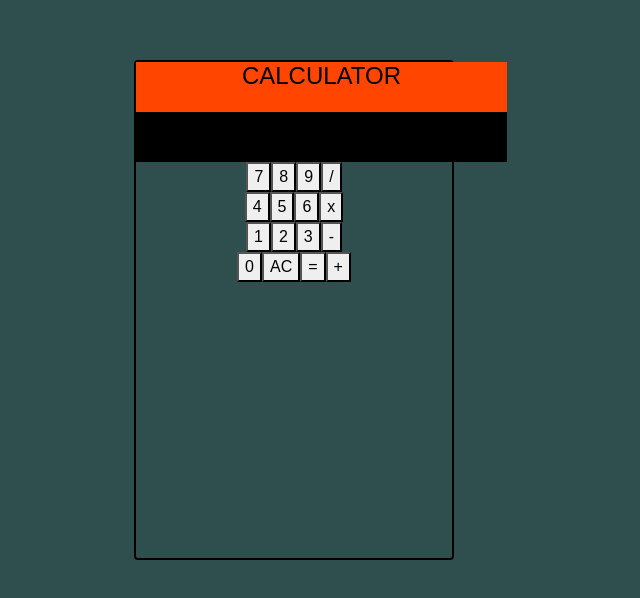
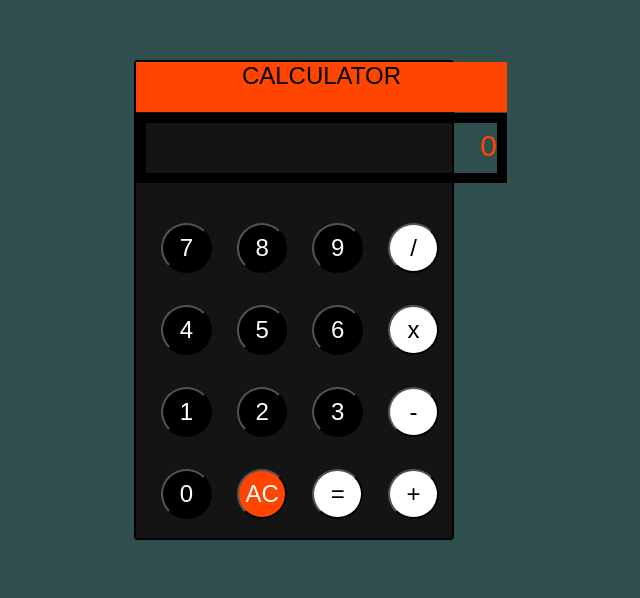
Before and after one commit to avikalohany99/vue_calculator, a Vue app: page / in a window 1280 px wide. Shown: the top 598 px of the page, without its empty margins (416-1056 px from the left). Built offline with nearby package versions, Linux system fonts and the light colour scheme.

Commit message:
additional styling

```diff
--- a/public/index.css
+++ b/public/index.css
@@ -9,15 +9,20 @@ body {
 }
 
 #screen {
-  background-color: black;
+  font-size: 30px;
+  text-align: end;
+  border: 10px solid black;
+  color: orangered;
   width: 371px;
-  height: 50px;
-  margin-top: -8px;
+  height: 70px;
+  margin-top: -7.3px;
   margin-right: -10px;
+  margin-bottom: -20px;
 }
 
 #app {
   font-family: fantasy;
+  font-weight: 300;
   -webkit-font-smoothing: antialiased;
   -moz-osx-font-smoothing: grayscale;
   text-align: center;
@@ -27,7 +32,8 @@ body {
 
 .calc-card {
   border: 2px solid black;
-  height: 500px;
+  background-color: #141414;
+  height: 480px;
   width: 400px;
   border-radius: 4px;
   cursor: pointer;
@@ -35,9 +41,39 @@ body {
 }
 
 .center {
-  display: block;
   margin: 550px;
   width: 50%;
   margin-top: auto;
   margin-bottom: auto;
 }
+
+.calculator__keys {
+  display: flex;
+  margin-bottom: -33px;
+  margin-top: -25px;
+}
+
+.break {
+  flex-basis: 100%;
+  height: 0;
+}
+
+.operator {
+  background-color: white;
+  color: black;
+}
+
+button {
+  font-size: x-large;
+  margin-top: 65px;
+  margin-left: 25px;
+  height: 50px;
+  width: 850px;
+  border-radius: 50%;
+  background-color: black;
+  color: white;
+}
+
+.btn_clr {
+  background-color: orangered;
+}
```
